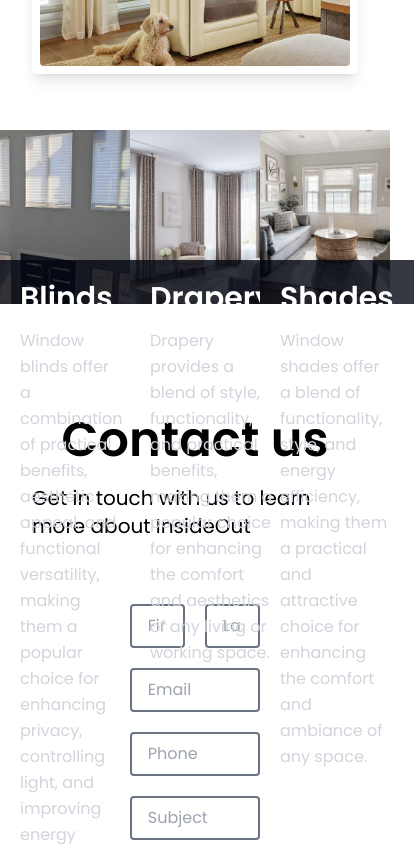
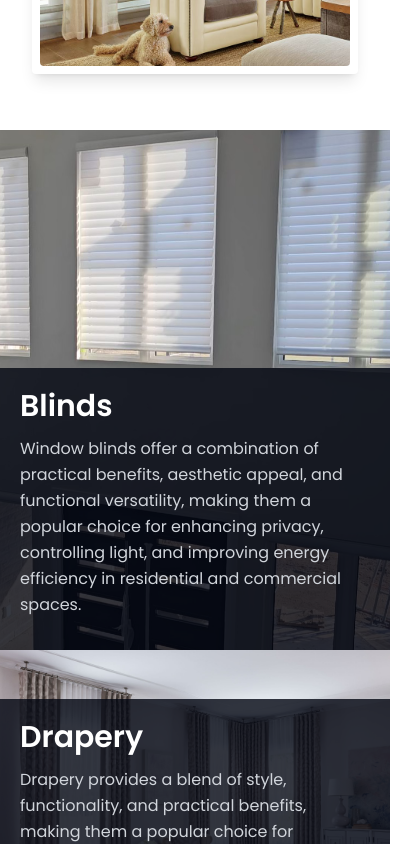
Before and after one commit to joewardperalta/Insideout-Window-Coverings, a Next.js app: page / in a window 390 px wide. Shown: the part 1720-2564 px from the top of the page, 414 px wide, since content can reach past the window. Built offline with nearby package versions, Linux system fonts and the light colour scheme.

Commit message:
Add responsiveness to product section

```diff
--- a/src/app/page.js
+++ b/src/app/page.js
@@ -221,7 +221,7 @@
 function ProductSection() {
   return (
     <section className="py-14">
-      <div className="flex">
+      <div className="grid grid-col md:grid-cols-2 lg:grid-cols-3">
         {/* Blinds */}
         <div className="w-full relative bg-slate-600">
           <Image
@@ -231,8 +231,7 @@
             height={2000}
             alt="window blinds"
           />
-
-          <div className="absolute bottom-0 py-5 px-5 text-white bg-gray-950/80 h-1/4">
+          <div className="absolute bottom-0 py-5 px-5 text-white bg-gray-950/80 min-h-56">
             <h6 className="font-semibold text-3xl mb-2">Blinds</h6>
             <p className="text-gray-300">
               Window blinds offer a combination of practical benefits, aesthetic
@@ -252,8 +251,7 @@
             height={2000}
             alt="window curtains"
           />
-
-          <div className="absolute bottom-0 py-5 px-5 text-white bg-gray-950/80  h-1/4">
+          <div className="absolute bottom-0 py-5 px-5 text-white bg-gray-950/80 min-h-56">
             <h6 className="font-semibold text-3xl mb-2">Drapery</h6>
             <p className="text-gray-300">
               Drapery provides a blend of style, functionality, and practical
@@ -264,7 +262,7 @@
         </div>
 
         {/* Shades */}
-        <div className="w-full bg-slate-600 relative">
+        <div className="w-full bg-slate-600 relative col-span-1 md:col-span-2 lg:col-span-1">
           <Image
             className="object-cover w-full h-full"
             src="/White-Linen-Shades.jpg"
@@ -272,8 +270,7 @@
             height={2000}
             alt="Window coverings"
           />
-
-          <div className="absolute bottom-0 py-5 px-5 text-white bg-gray-950/80 h-1/4">
+          <div className="absolute bottom-0 py-5 px-5 text-white bg-gray-950/80 min-h-56">
             <h6 className="font-semibold text-3xl mb-2">Shades</h6>
             <p className="text-gray-300">
               Window shades offer a blend of functionality, style, and energy
```
